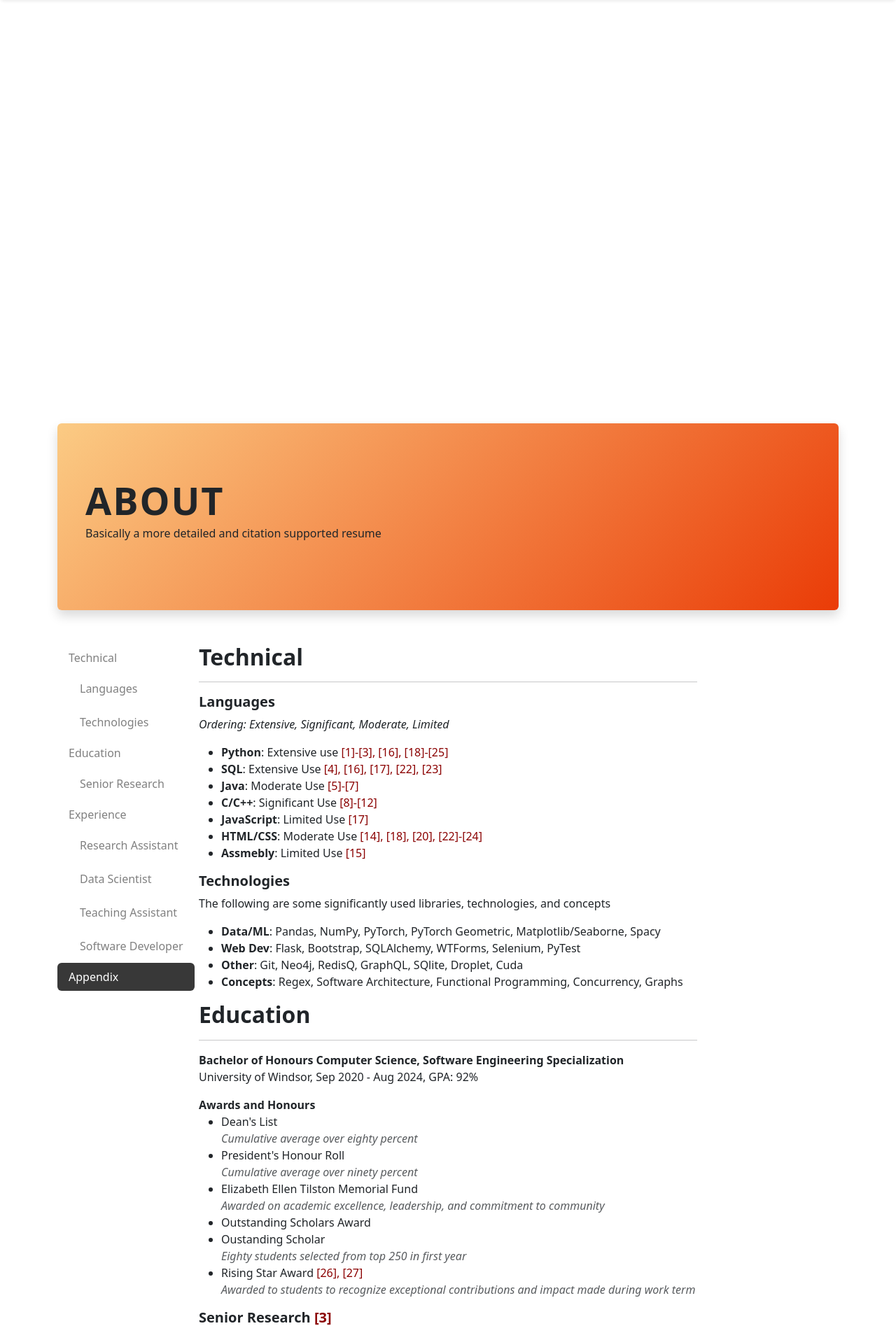
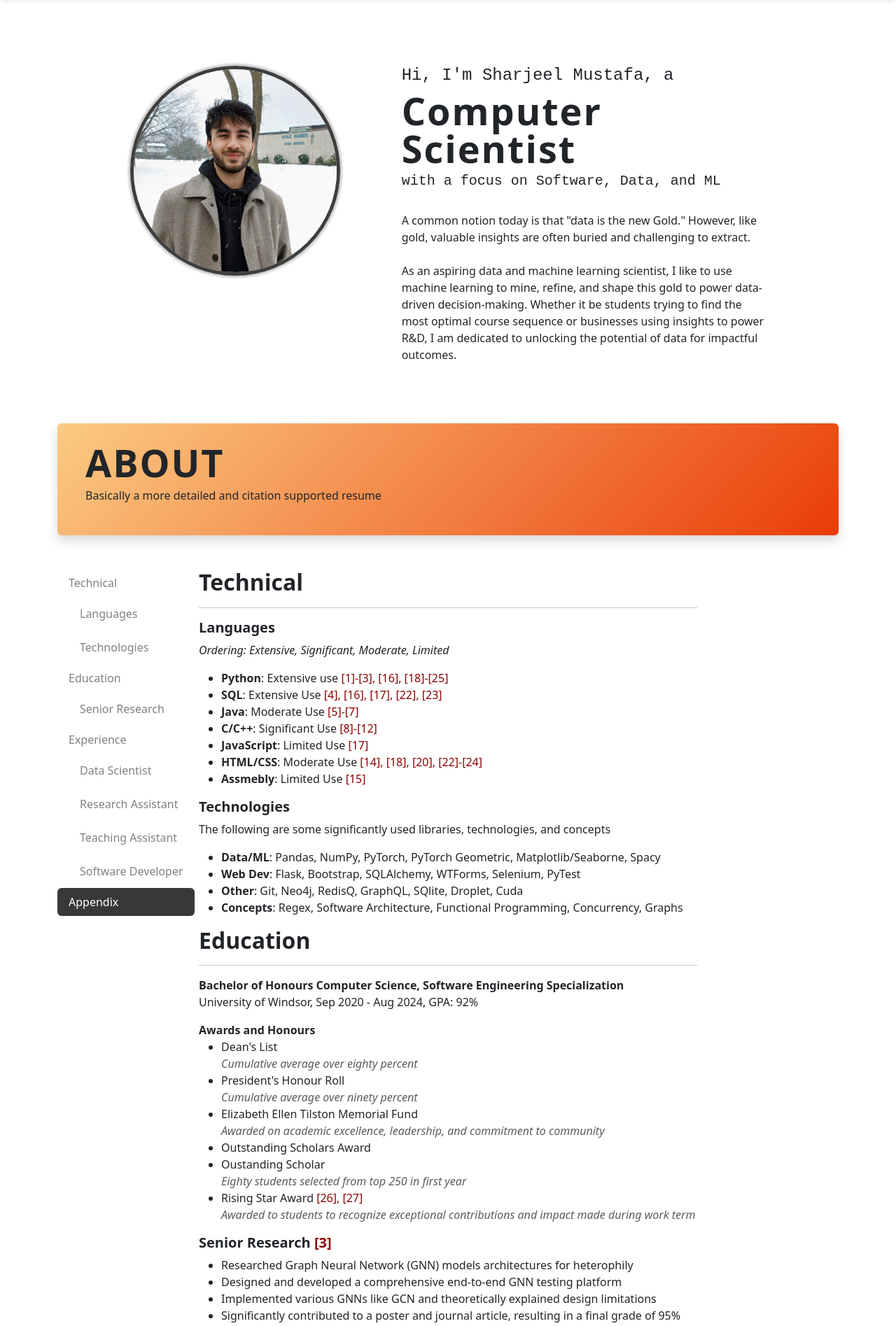
Before and after one commit to Sharjeeliv/platform-site, a Flask app: page / in a window 1280 px wide. Shown: the part 72-1967 px from the top of the page at 70% size. Run offline with Flask 3, Linux system fonts and the light colour scheme; some libraries are stand-ins or nearby versions.

Commit message:
Completed homepage, added introduction

```diff
--- a/halaleats/routes/main.py
+++ b/halaleats/routes/main.py
@@ -1,5 +1,5 @@
 # Third-party Imports
-from flask import Blueprint, render_template, request
+from flask import Blueprint, render_template, request, send_from_directory
 from flask_login import login_required, current_user
 from halaleats.lib.utils import flash_form_errors
 from halaleats.models import Eatery
@@ -16,9 +16,9 @@ main = Blueprint('routes/main', __name__)
 def about():
     return render_template('about.html', title='About', user=current_user)
 
-@main.route("/methodology")
-def methods():
-    return render_template('methodology.html', title='Methodology', user=current_user)
+@main.route('/resume')
+def resume():
+    return send_from_directory('static', 'resume.pdf')
 
 @main.route("/")
 def home():
--- a/halaleats/static/main.css
+++ b/halaleats/static/main.css
@@ -16,7 +16,7 @@
 
 
 .title-box {
-    height: calc(33.33vh);
+    height: calc(20vh);
 }
 
 .title-box-lg {
@@ -37,16 +37,10 @@
 }
 
 .mono-title {
-    /* font-family: 'Courier New', Courier, monospace; */
-    /* Monospace font */
     font-size: 54px;
-    /* Larger font size */
     font-weight: bold;
-    /* Heavier font weight */
     line-height: 1;
-    /* Increased space between lines */
     letter-spacing: 2px;
-    /* Space between characters */
 }
 
 .nav-link {
@@ -65,9 +59,45 @@
 
 #about-toc {
     position: absolute;
-    /* Start as absolute, it will change to fixed later */
     top: auto;
-    /* Adjust based on your layout */
     z-index: 1000;
-    /* Keeps it above other content */
 }
+
+.profile-container {
+    display: flex;
+    justify-content: center;
+    align-items: center;
+}
+
+.profile-img {
+    width: 300px;
+    height: 300px;
+    border-radius: 50%;
+    object-fit: cover;
+    border: 5px solid #3e3e3e;
+    animation: wiggle 8s infinite;
+    box-shadow: 0 0 3px 3px rgba(149, 149, 149, 0.5);
+    /* Apply the wiggle animation */
+}
+
+@keyframes wiggle {
+    0% {
+        transform: rotate(-1deg);
+    }
+
+    25% {
+        transform: rotate(1deg);
+    }
+
+    50% {
+        transform: rotate(-1deg);
+    }
+
+    75% {
+        transform: rotate(1deg);
+    }
+
+    100% {
+        transform: rotate(-1deg);
+    }
+}
--- a/halaleats/templates/home.html
+++ b/halaleats/templates/home.html
@@ -1,7 +1,32 @@
 {% extends "base.html" %}
 {% block content %}
 
-<div class="flex-grow-1 d-flex align-items-center rounded mb-4 title-box-lg"></div>
+<div class="flex-grow-1 d-flex align-items-center rounded mb-4 title-box-lg">
+    <div class="container p-3 ms-4" >
+        <div class="row">
+            <div class="col-5">
+                <div class="profile-container">
+                    <img src="{{ url_for('static', filename='profile.jpg') }}" alt="Profile Picture" class="profile-img">
+                </div>
+            </div>
+            <div class="col-6">
+
+                <h4 class="mono-font">Hi, I'm Sharjeel Mustafa, a</h4>
+                <h1 class="mono-title"><b>Computer Scientist</b></h1>
+                <h5 class="mono-font">with a focus on Software, Data, and ML</h4>
+                <br>
+                <p>
+                    A common notion today is that "data is the new Gold." However, like gold, valuable insights are often buried and challenging to extract.<br><br>
+                    As an aspiring data and machine learning scientist, I like to use machine learning to mine, refine, and shape this gold to power data-driven decision-making. Whether it be students trying to find the most optimal course sequence or businesses using insights to power R&D, I am dedicated to unlocking the potential of data for impactful outcomes. </p>
+            </div>
+        </div>
+
+    </div>
+
+</div>
+
+
+
 
 <!-- PAGE HEADER -->
 <div class="flex-grow-1 d-flex align-items-center shadow rounded mb-4 title-box turkish">
@@ -26,16 +51,16 @@
                 <!-- Section 2 -->
                 <a class="nav-link" href="#item-2">Education</a>
                 <nav class="nav nav-pills flex-column">
-                    <a class="nav-link ms-3 my-1" href="#item-3-1">Senior Research</a>
+                    <a class="nav-link ms-3 my-1" href="#item-2-1">Senior Research</a>
                 </nav>
 
                 <!-- Section 3 -->
                 <a class="nav-link" href="#item-3">Experience</a>
                 <nav class="nav nav-pills flex-column">
-                    <a class="nav-link ms-3 my-1" href="#item-3-1">Research Assistant</a>
-                    <a class="nav-link ms-3 my-1" href="#item-3-2">Data Scientist</a>
-                    <a class="nav-link ms-3 my-1" href="#item-3-2">Teaching Assistant</a>
-                    <a class="nav-link ms-3 my-1" href="#item-3-2">Software Developer</a>
+                    <a class="nav-link ms-3 my-1" href="#item-3-1">Data Scientist</a>
+                    <a class="nav-link ms-3 my-1" href="#item-3-2">Research Assistant</a>
+                    <a class="nav-link ms-3 my-1" href="#item-3-3">Teaching Assistant</a>
+                    <a class="nav-link ms-3 my-1" href="#item-3-4">Software Developer</a>
                 </nav>
 
                 <a class="nav-link" href="#item-4">Appendix</a>
@@ -114,30 +139,45 @@
             <div id="item-3">
                 <h2><b>Experience</b></h2>
                 <hr>
-                <p>...</p>
 
                 <div id="item-3-1">
-                    <h5>Research Assistant</h5>
-
-                    <h6>Finance</h6>
-                    <h6>Computer Science</h6>
-                    <h6>Business</h6>
-                    <p></p>
+                    <h5><b>R&D Data Scientist</b></h5>
+                    <p>Swift Medical, May 2023 - Dec 2023</p>
                 </div>
 
                 <div id="item-3-2">
-                    <h5>R&D Data Scientist</h5>
-                    <p>...</p>
+                    <h5><b>Research Assistant</b></h5>
+                    <p>University of Windsor, Odette School of Business, Jan 2024 - Aug 2024</p>
+                    <ul>
+
+                    </ul>
+                    <h5><b>Research Assistant</b></h5>
+                    <p>University of Windsor, Odette School of Business, Sep 2021 - Apr 2022, Jan 2023 - Apr 2023</p>
+                    <ul>
+
+                    </ul>
+                    <h5><b>Research Assistant</b></h5>
+                    <p>University of Windsor, School of Computer Science, Sep 2022 - Dec 2022</p>
+                    <ul>
+
+                    </ul>
                 </div>
 
                 <div id="item-3-3">
-                    <h5>Teaching Assistant</h5>
-                    <p>...</p>
+                    <h5><b>Teaching Assistant: Software Development</b></h5>
+                    <p>University of Windsor, School of Computer Science, Jan 2023 - Apr 2023</p>
+
+                    <h5><b>Teaching Assistant: Computer Architecture II</b></h5>
+                    <p>University of Windsor, School of Computer Science, Sep 2022 - Dec 2022</p>
+
+
+                    <h5><b>Teaching Assistant: Algorithms & Programming I</b></h5>
+                    <p>University of Windsor, School of Computer Science, Jan 2022 - Apr 2022</p>
                 </div>
 
-                <div id="item-3-5">
-                    <h5>Software Developer</h5>
-                    <p>...</p>
+                <div id="item-3-4">
+                    <h5><b>Software Developer</b></h5>
+                    <p>Connecting with Technology, May 2022 - Aug 2022</p>
                 </div>
             </div>
 
@@ -208,7 +248,7 @@
 
     window.addEventListener('scroll', function() {
         var toc = document.getElementById('about-toc');
-        var triggerPoint = window.innerHeight * 1.17;
+        var triggerPoint = window.innerHeight * 1.04;
 
         if (window.scrollY > triggerPoint) {
           toc.style.position = 'fixed';
--- /dev/null
+++ b/halaleats/templates/resume.html
@@ -0,0 +1,5 @@
+{% extends "base.html" %}
+{% block content %}
+    <!-- open resume file -->
+
+{% endblock content %}
```
Also changed, not shown: halaleats/static/profile.jpg (added), 1 other file.
